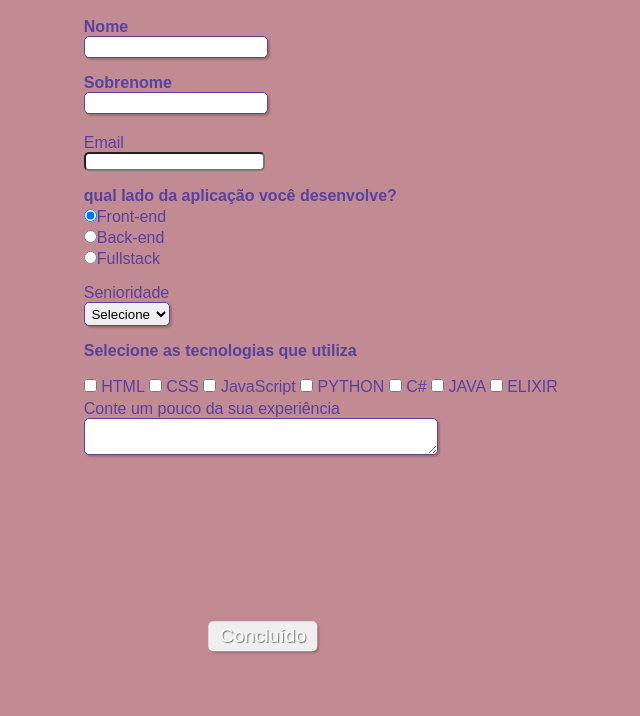
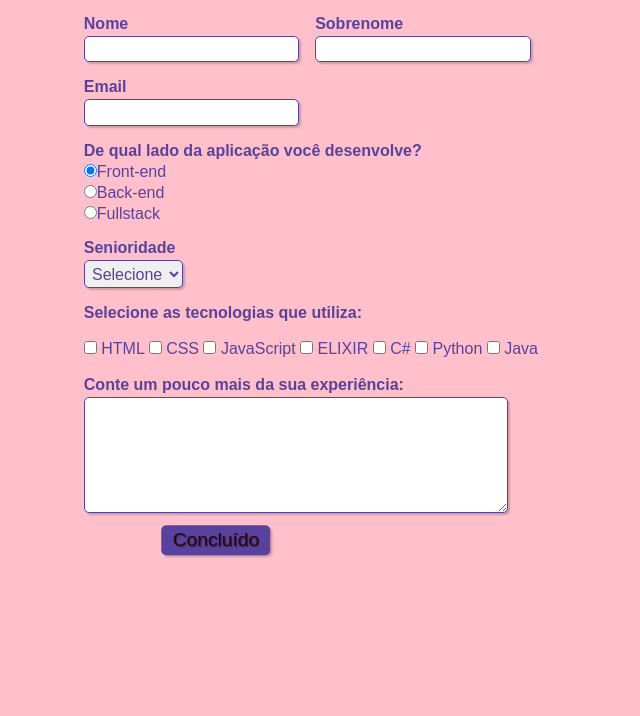
Before and after one commit to silpinksa/formulario, a plain HTML site: page index.html in a window 1280 px wide. Shown: the part 84-800 px from the top of the page, without its empty margins (377-1017 px from the left). Drawn offline with Linux system fonts and the light colour scheme.

Commit message:
Add code comments

```diff
--- a/index.html
+++ b/index.html
@@ -1,87 +1,109 @@
-<!DOCTYPE html>
-<html lang="en">
+
+<!doctype html>
+<html>
+
     <head>
-    <meta charset="UTF-8">
-    <meta http-equiv="X-UA-Compatible" content="IE=edge">
-    <meta name="viewport" content="width=device-width, initial-scale=1.0">
-    <link rel="stylesheet" type="text/css" href="style.css" media="">
+        <!-- Metadados -->
+        <meta charset="utf-8">
+        <meta name="viewport" content="width=device-width, initial-scale=1, shrink-to-fit=no">
+
+        <!-- CSS -->
+        <link rel="stylesheet" type="text/css" href="style.css" media="screen">
+
+        <!-- Título da página (aparece na aba) -->
         <title>Cadastro</title>
     </head>
+
     <body>
+
+        <!-- Cabeçalho com título e subtítulo (ambos com css de id "titulo") -->
         <div>
-        <h1 id="titulo"><strong>CADASTRO</strong></h1>
-        <p id="subtitulo">Complete suas informções</p>
+            <h1 id="titulo">Cadastro de DEVs</h1>
+            <p id="subtitulo">Complete suas informações</p>
             <br>
         </div>
+
+        <!-- Início do formulário -->
         <form>
+
             <fieldset class="grupo">
+                <!-- Campo do nome com legenda "nome" e css de classe "campo" -->
                 <div class="campo">
                     <label for="nome"><strong>Nome</strong></label>
                     <input type="text" name="nome" id="nome" required>
                 </div>
 
+                <!-- Campo do sobrenome com legenda "sobrenome" e css de classe "campo" -->
                 <div class="campo">
                     <label for="sobrenome"><strong>Sobrenome</strong></label>
                     <input type="text" name="sobrenome" id="sobrenome" required>
                 </div>
             </fieldset>
 
+            <!-- Campo de email com-->
             <div class="campo">
-            <label for="email">Email</label>
+                <label for="email"><strong>Email</strong></label>
                 <input type="email" name="email" id="email" required>
             </div>
 
+            <!-- Campo de desenvolvimento web com 3 opções de botões selecionáveis (radio button) e css de classe "campo" -->
             <div class="campo">
-            <label><strong> qual lado da aplicação você desenvolve?</strong></label>
+                <label><strong>De qual lado da aplicação você desenvolve?</strong></label>
                 <label>
                     <input type="radio" name="devweb" value="frontend" checked>Front-end
                 </label>
-
                 <label>
                     <input type="radio" name="devweb" value="backend">Back-end
                 </label>
-
                 <label>
                     <input type="radio" name="devweb" value="fullstack">Fullstack
                 </label>
             </div>
 
+            <!-- Campo de senioridade com 3 opções para escolha (select option) e css de classe "campo" -->
             <div class="campo">
-            <label for="senioridade">Senioridade</label>
-            <select id="senioridade">
+                <label for="senioridade"><strong>Senioridade</strong></label>
+                <select id="senioridade" required>
                   <option selected disabled value="">Selecione</option>
-                <option>Junior</option>
+                  <option>Júnior</option>
                   <option>Pleno</option>
-                <option>Senior</option>
-
+                  <option>Sênior</option>
                 </select>
             </div>
+
             <fieldset class="grupo">
+                <!-- Campo de tecnologias para escolha de 1 ou mais opções para marcar (checkbox) e css de classe "campo" -->
                 <div id="check">
-                <label><strong>Selecione as tecnologias que utiliza</strong></label><br><br>
+                    <label><strong>Selecione as tecnologias que utiliza:</strong></label><br><br>
                     <input type="checkbox" id="tecnologia1" name="tecnologia1" value="HTML">
-                <label for="tecnologia1">HTML</label>
+                    <label for="tecnologia1"> HTML</label>
                     <input type="checkbox" id="tecnologia2" name="tecnologia2" value="CSS">
-                <label for="tecnologia2">CSS</label>
+                    <label for="tecnologia2"> CSS</label>
                     <input type="checkbox" id="tecnologia3" name="tecnologia3" value="JavaScript">
-                <label for="tecnologia3">JavaScript</label>
-                <input type="checkbox" id="tecnologia4" name="tecnologia4" value="Python">
-                <label for="tecnologia4">PYTHON</label>
+                    <label for="tecnologia3"> JavaScript</label>
+                    <input type="checkbox" id="tecnologia4" name="tecnologia4" value="ELIXIR">
+                    <label for="tecnologia4"> ELIXIR</label>
                     <input type="checkbox" id="tecnologia5" name="tecnologia5" value="C#">
-                <label for="tecnologia5">C#</label>
-                <input type="checkbox" id="tecnologia6" name="tecnologia6" value="JAVA">
-                <label for="tecnologia6">JAVA</label>
-                <input type="checkbox" id="tecnologia7" name="tecnologia7" value="ELIXIR">
-                <label for="tecnologia7">ELIXIR</label>
+                    <label for="tecnologia5"> C#</label>
+                    <input type="checkbox" id="tecnologia6" name="tecnologia6" value="Python">
+                    <label for="tecnologia6"> Python</label>
+                    <input type="checkbox" id="tecnologia7" name="tecnologia7" value="Java">
+                    <label for="tecnologia7"> Java</label>
                 </div>
             </fieldset>
 
+            <!-- Caixa de texto -->
             <div class="campo">
-            <label>Conte um pouco da sua experiência</label>
-            <textarea row="6" style="width: 26em;" id="experiência" name="experiência"></textarea>
+                <br>
+                <label for="experiencia"><strong>Conte um pouco mais da sua experiência: </strong></label>
+                <textarea rows="6" style="width: 26em" id="experiencia" name="experiencia"></textarea>
             </div>
 
-        <button class="button" type="submit">Concluído</button>
+            <!-- Botão para enviar o formulário -->
+            <button class="botao" type="submit" onsubmit="">Concluído</button>
+
         </form>
+
     </body>
+
 </html>
--- a/style.css
+++ b/style.css
@@ -1,26 +1,36 @@
+
+/* Todos os elementos da página */
 * {
     margin: 0;
     padding: 0;
 }
 
+/* Elementos com o ID "titulo" */
 #titulo {
     font-family: sans-serif;
-    color: #59429d;
+    color: #380B61;
     margin-left: 7%;
 }
 
+/* Elementos com o ID "subtitulo" */
 #subtitulo {
     font-family: sans-serif;
-    color: #59429d;
+    color: #380B61;
     margin-left: 10%;
 }
 
+#check{
+    display: inline-block;
+}
+
+/* Elementos de tag <fieldset>*/
 fieldset {
     border: 0;
 }
 
-body {
-    background-color: rgb(194, 139, 148);
+/* Elemento de tag <body> */
+body{
+    background-color: pink;
     font-family: sans-serif;
     font-size: 1em;
     color: #59429d;
@@ -29,63 +39,85 @@ body {
     justify-content: center;
 }
 
+/* Elementos de tags <body>, <input>, <Select>, <textarea> e <button> */
 input, select, textarea, button {
+    font-family: sans-serif;
+    font-size: 1em;
+    color: #59429d;
     border-radius: 5px;
 }
 
+/* Elementos de classe "grupo" nos estados das pseudoclasses "before" e "after" */
+.grupo:before, .grupo:after {
+    display: table;
+}
+
+/* Elementos de classe "grupo" no estado da pseudoclasse "after" */
+.grupo:after {
+    clear: both;
+}
+
+/* Elementos de classe "campo" */
 .campo {
     margin-bottom: 1em;
 }
 
+/* Elementos de classe "campo" de tag <label> */
 .campo label {
-    margin-top: 0.2em;
+    margin-bottom: 0.2em;
     color: #59429d;
     display: block;
 }
 
-fieldset.grupo.campo {
-    float: left;
+/* Elementos de classe "campo" ou "grupo" de tag <fieldset> */
+fieldset.grupo .campo {
+    float:  left;
     margin-right: 1em;
 }
 
-.campo input[type="text"], campo input[type="email"], .campo select, .campo textarea {
+/* Elementos de classe "campo" das tags <input> com atributo text e email, da tag <select> e da tag <textarea>*/
+.campo input[type="text"], .campo input[type="email"], .campo select, .campo textarea {
     padding: 0.2em;
     border: 1px solid #59429d;
-    box-shadow: 2px 2px 2px rgb(0,0,0,0.2);
+    box-shadow: 2px 2px 2px rgba(0,0,0,0.2);
     display: block;
 }
 
+/* Elementos de classe "campo" de tag <select> e <option>*/
 .campo select option {
     padding-right: 1em;
 }
 
+/* Elemento de classe "campo" com tag <input>, <select> e <textarea> tocas com estado da pseudoclasse "focus"*/
 .campo input:focus, .campo select:focus, .campo textarea:focus {
     background: #E0E0F8;
-
 }
 
-.button {
+/* Elemento de classe "botao" */
+.botao {
     font-size: 1.2em;
-    background-attachment: #59429d;
+    background: #59429d;
     border: 0;
     margin-bottom: 1em;
-    color: #ffffff;
+    color: #300505;
     padding: 0.2em 0.6em;
     box-shadow: 2px 2px 2px rgba(0,0,0,0.2);
     text-shadow: 1px 1px 1px rgba(0,0,0,0.5);
     position: absolute;
-    top: 90%;
+    top: 78%;
     left: 50%;
-    margin-right: 50%;
-    transform: translate(-50%, -50%);
+    margin-right: -50%;
+    transform: translate(-93%, -50%)
 }
 
-.button:hover {
-    background: #ccbbff;
+/* Elemento de classe "botao" com o estado da pseudoclasse "hover" */
+.botao:hover {
+    background: #CCBBFF;
     box-shadow: inset 2px 2px 2px rgba(0,0,0,0.2);
     text-shadow: none;
 }
 
-#check {
-    display: inline-block;
+/* Elementos de classe botão e de tag <select> */
+.botao, select{
+    cursor: pointer;
 }
```
Lines whose indentation alone changed are shown as unchanged.
